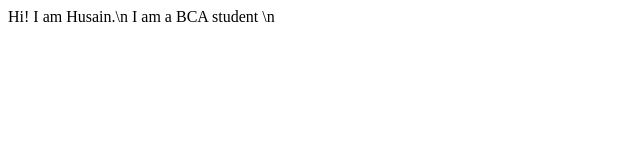
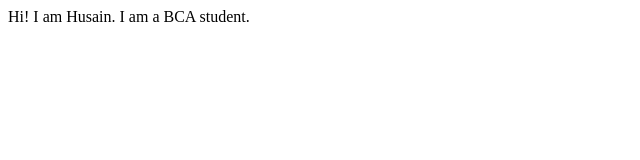
Before and after one commit to Husain01/Husain-site-neogcamp, a plain HTML site: page index.html in a window 1280 px wide. Shown: the full height of the page, 0-640 px from the left. Drawn offline with Linux system fonts and the light colour scheme.

Commit message:
update text

```diff
--- a/index.html
+++ b/index.html
@@ -7,8 +7,8 @@
     <title>Husain Site</title>
 </head>
 <body>
-    Hi! I am Husain.\n
-    I am a BCA student \n
+    Hi! I am Husain.
+    I am a BCA student.
 
 </body>
 </html>
```
